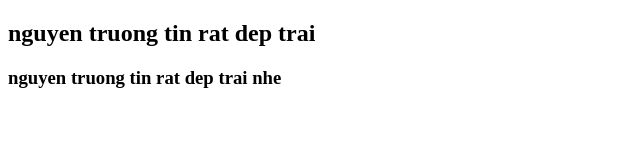
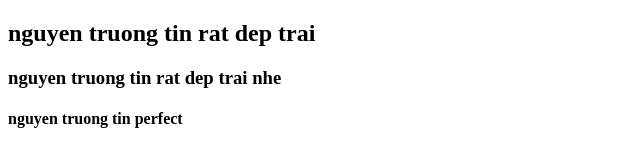
Before and after one commit to truongtin1515/github3, a plain HTML site: page code.html in a window 1280 px wide. Shown: the whole page, without its empty margins (0-640 px from the left). Drawn offline with Linux system fonts and the light colour scheme.

Commit message:
Update code.html

```diff
--- a/code.html
+++ b/code.html
@@ -8,5 +8,6 @@
 <body>
     <h2>nguyen truong tin rat dep trai</h2>
     <h3>nguyen truong tin rat dep trai nhe </h3>
+    <h4> nguyen truong tin perfect</h4>
 </body>
 </html>
```
